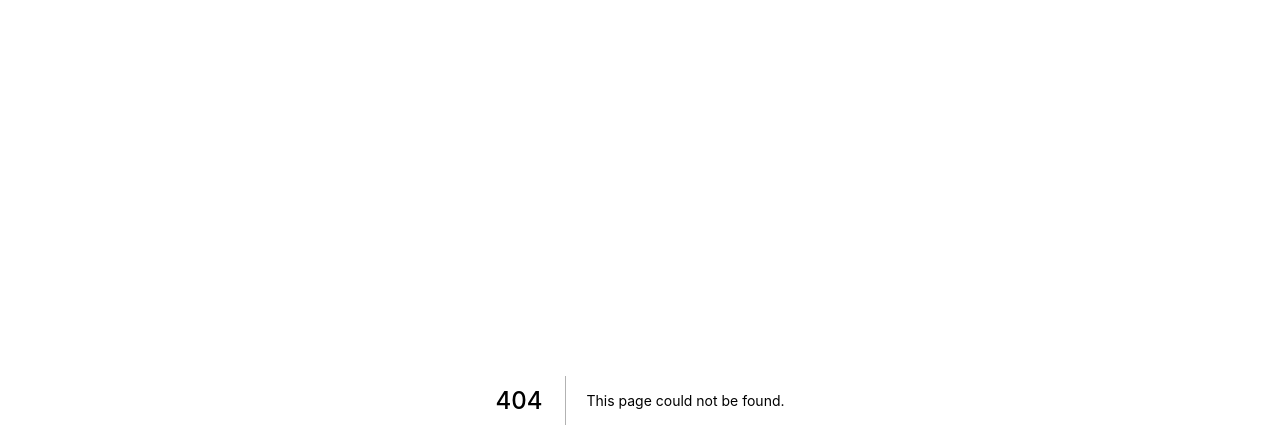
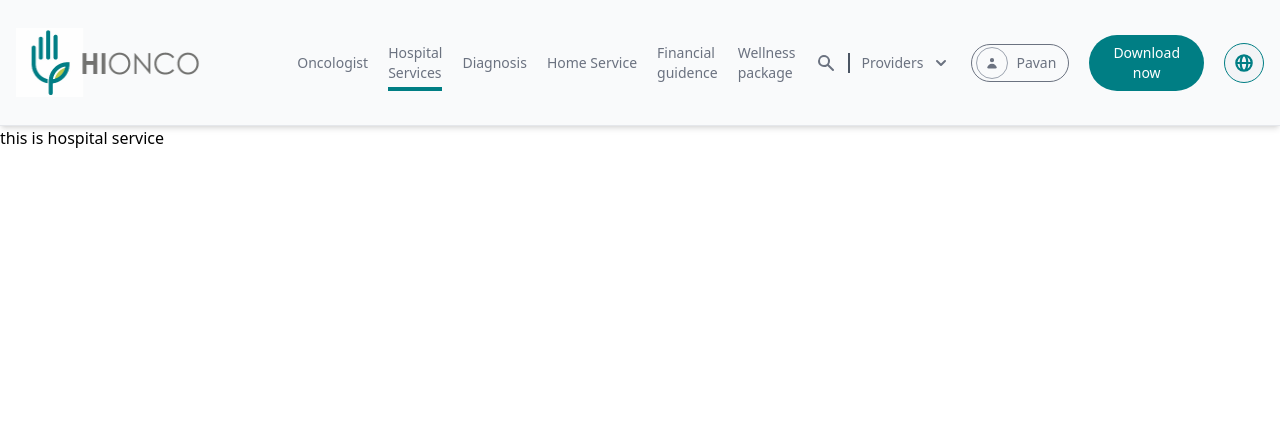
Before and after one commit to Pavanarathod/front-end-mentor-challenges, a Next.js app: page /hospital-service in a window 1280 px wide. Before the commit this address had no page. Shown: the top 448 px of the page. Built offline with nearby package versions, Linux system fonts and the light colour scheme.

Commit message:
avtive nav link

```diff
--- /dev/null
+++ b/src/components/Header.js
@@ -0,0 +1,110 @@
+/* eslint-disable @next/next/no-img-element */
+import { useState } from "react";
+import Link from "next/link";
+import DropDown from "./TaskTwo/DropDown";
+import {
+  ChevronDownIcon,
+  GlobeAltIcon,
+  SearchIcon,
+  UserIcon,
+} from "@heroicons/react/solid";
+import { useRouter } from "next/router";
+
+const Header = () => {
+  const router = useRouter();
+  const [selectedOncologist, setSelectedOncologist] = useState("");
+  const oncologistOptions = [
+    "Doctors near me",
+    "International experts",
+    "Teams (Local + International)",
+  ];
+  const homeServiceOptions = [
+    "Nursing",
+    "Chemo",
+    "Caregiver",
+    "Lab sample collection",
+    "Medicine delevery",
+    "Hospital pick up & drop",
+  ];
+
+  console.log(router);
+  return (
+    <>
+      <header className="bg-gray-50 h-[126px] flex border-b border-gray-200 shadow-md sticky top-0">
+        <nav className="container mx-auto px-4 flex items-center space-x-24">
+          <div>
+            <Link href="/">
+              <img
+                src="/images/BrandLogo.png"
+                alt="brand-logo"
+                className="h-[69px] w-[189px] cursor-pointer"
+              />
+            </Link>
+          </div>
+          <div className="flex-1 flex items-center space-x-5 text-sm text-gray-500">
+            {/* ITEMS */}
+            <DropDown
+              selected={selectedOncologist}
+              setSelected={setSelectedOncologist}
+              defaultValue={"Oncologist"}
+              optionValue={oncologistOptions}
+            />
+            <a
+              href="/hospital-service"
+              className={`${
+                router.pathname === "/hospital-service"
+                  ? "border-b-4 mt-2 pb-1 border-[#007E84]"
+                  : ""
+              }`}
+            >
+              Hospital Services
+            </a>
+            <a
+              href="/diagnosis"
+              className={`${
+                router.pathname === "/diagnosis"
+                  ? "border-b-4 mt-2 pb-1 border-[#007E84]"
+                  : ""
+              }`}
+            >
+              Diagnosis
+            </a>
+            <DropDown
+              selected={selectedOncologist}
+              setSelected={setSelectedOncologist}
+              defaultValue={"Home Service"}
+              optionValue={homeServiceOptions}
+            />
+            <Link href="/">Financial guidence</Link>
+            <Link href="/">Wellness package</Link>
+            <div className="flex items-center divide-x-2 divide-gray-600">
+              <div className="pr-3">
+                <SearchIcon className="h-5" />
+              </div>
+              <div className="flex items-center space-x-2 pl-3">
+                <p>Providers</p>
+                <ChevronDownIcon className="h-5" />
+              </div>
+            </div>
+
+            {/* BUTTONS */}
+            <div className="flex items-center space-x-5">
+              <div className="flex items-center space-x-2 border border-gray-500 px-1 rounded-full py-[2px]">
+                <UserIcon className="h-8 px-2 py-2 border border-gray-400 rounded-full" />
+                <span className="text-sm pr-2 truncate">Pavan</span>
+              </div>
+              <button className="px-6 py-2 bg-[#007E84] text-white rounded-full">
+                Download now
+              </button>
+              <div>
+                <GlobeAltIcon className="h-10 px-2 py-2 border text-[#007E84] bg-gray-100 border-[#007E84] rounded-full" />
+              </div>
+            </div>
+          </div>
+        </nav>
+      </header>
+    </>
+  );
+};
+
+export default Header;
--- a/src/components/TaskTwo/DropDown.js
+++ b/src/components/TaskTwo/DropDown.js
@@ -20,7 +20,7 @@ const DropDown = ({ selected, setSelected, optionValue, defaultValue }) => {
           leaveFrom="opacity-100"
           leaveTo="opacity-0"
         >
-          <Listbox.Options className="absolute mt-12 py-3  min-h-60  rounded-md text-base border bg-white border-gray-100 shadow-md focus:outline-none sm:text-sm">
+          <Listbox.Options className="absolute mt-12 py-3  min-h-60 text-base border bg-white border-gray-100 shadow-md focus:outline-none sm:text-sm">
             {optionValue.map((person, personIdx) => (
               <div
                 className="flex items-center w-full space-x-2"
--- a/src/components/TaskTwo/TaskTwo.js
+++ b/src/components/TaskTwo/TaskTwo.js
@@ -1,84 +1,9 @@
-/* eslint-disable @next/next/no-img-element */
-import { useState } from "react";
-import Link from "next/link";
-import DropDown from "./DropDown";
-import {
-  ChevronDownIcon,
-  GlobeAltIcon,
-  SearchIcon,
-  UserIcon,
-} from "@heroicons/react/solid";
+import Header from "../Header";
 
 const TaskTwo = () => {
-  const [selectedOncologist, setSelectedOncologist] = useState("");
-  const oncologistOptions = [
-    "Doctors near me",
-    "International experts",
-    "Teams (Local + International)",
-  ];
-  const homeServiceOptions = [
-    "Nursing",
-    "Chemo",
-    "Caregiver",
-    "Lab sample collection",
-    "Medicine delevery",
-    "Hospital pick up & drop",
-  ];
   return (
     <>
-      <header className="bg-gray-50 h-[126px] flex border-b border-gray-200 shadow-lg sticky top-0">
-        <nav className="container mx-auto px-4 flex items-center space-x-24">
-          <div>
-            <img
-              src="/images/BrandLogo.png"
-              alt="brand-logo"
-              className="h-[69px] w-[189px]"
-            />
-          </div>
-          <div className="flex-1 flex items-center space-x-5 text-sm text-gray-500">
-            {/* ITEMS */}
-            <DropDown
-              selected={selectedOncologist}
-              setSelected={setSelectedOncologist}
-              defaultValue={"Oncologist"}
-              optionValue={oncologistOptions}
-            />
-            <Link href="/">Hospital Services</Link>
-            <Link href="/">Diagnosis</Link>
-            <DropDown
-              selected={selectedOncologist}
-              setSelected={setSelectedOncologist}
-              defaultValue={"Home Service"}
-              optionValue={homeServiceOptions}
-            />
-            <Link href="/">Financial guidence</Link>
-            <Link href="/">Wellness package</Link>
-            <div className="flex items-center divide-x-2 divide-gray-600">
-              <div className="pr-3">
-                <SearchIcon className="h-5" />
-              </div>
-              <div className="flex items-center space-x-2 pl-3">
-                <p>Providers</p>
-                <ChevronDownIcon className="h-5" />
-              </div>
-            </div>
-
-            {/* BUTTONS */}
-            <div className="flex items-center space-x-5">
-              <div className="flex items-center space-x-2 border border-gray-500 px-1 rounded-full py-[2px]">
-                <UserIcon className="h-8 px-2 py-2 border border-gray-400 rounded-full" />
-                <span className="text-sm pr-2 truncate">Pavan</span>
-              </div>
-              <button className="px-6 py-2 bg-[#007E84] text-white rounded-full">
-                Download now
-              </button>
-              <div>
-                <GlobeAltIcon className="h-10 px-2 py-2 border text-[#007E84] bg-gray-100 border-[#007E84] rounded-full" />
-              </div>
-            </div>
-          </div>
-        </nav>
-      </header>
+      <Header />
     </>
   );
 };
--- /dev/null
+++ b/src/pages/diagnosis.js
@@ -0,0 +1,12 @@
+import React from "react";
+import Header from "../components/Header";
+
+const Diagnosis = () => {
+  return (
+    <>
+      <Header />
+    </>
+  );
+};
+
+export default Diagnosis;
--- /dev/null
+++ b/src/pages/hospital-service.js
@@ -0,0 +1,13 @@
+import React from "react";
+import Header from "../components/Header";
+
+const HospitalService = () => {
+  return (
+    <>
+      <Header />
+      <h1>this is hospital service</h1>
+    </>
+  );
+};
+
+export default HospitalService;
```
